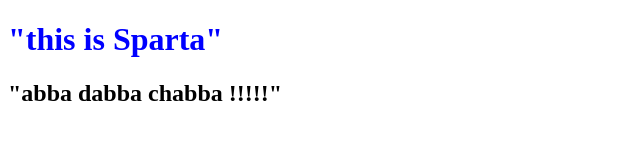
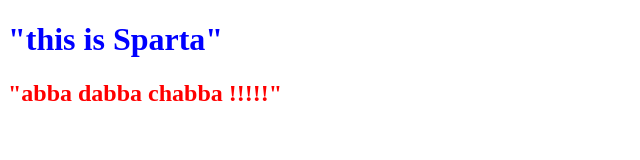
Before and after one commit to maheshmagar18/main_opensap, a plain HTML site: page index.html in a window 1280 px wide. Shown: the whole page, without its empty margins (0-640 px from the left). Drawn offline with Linux system fonts and the light colour scheme.

Commit message:
changed 2nd header and title apropriatted

```diff
--- a/index.html
+++ b/index.html
@@ -2,10 +2,10 @@
 <html lang=en>
 	<head>
 		<meta http-equiv="Content-Type" content="text/html;charset-utf-8">
-		<title text="Timepass git test"></title>
+		<title>"Timepass git test"></title>
 	</head>
 	<body>
 		<h1 style="color:blue">"this is Sparta"</h1>
-		<h2>"abba dabba chabba !!!!!"</h2>
+		<h2 style="color:red">"abba dabba chabba !!!!!"</h2>
 	</body>
 </html>
```
